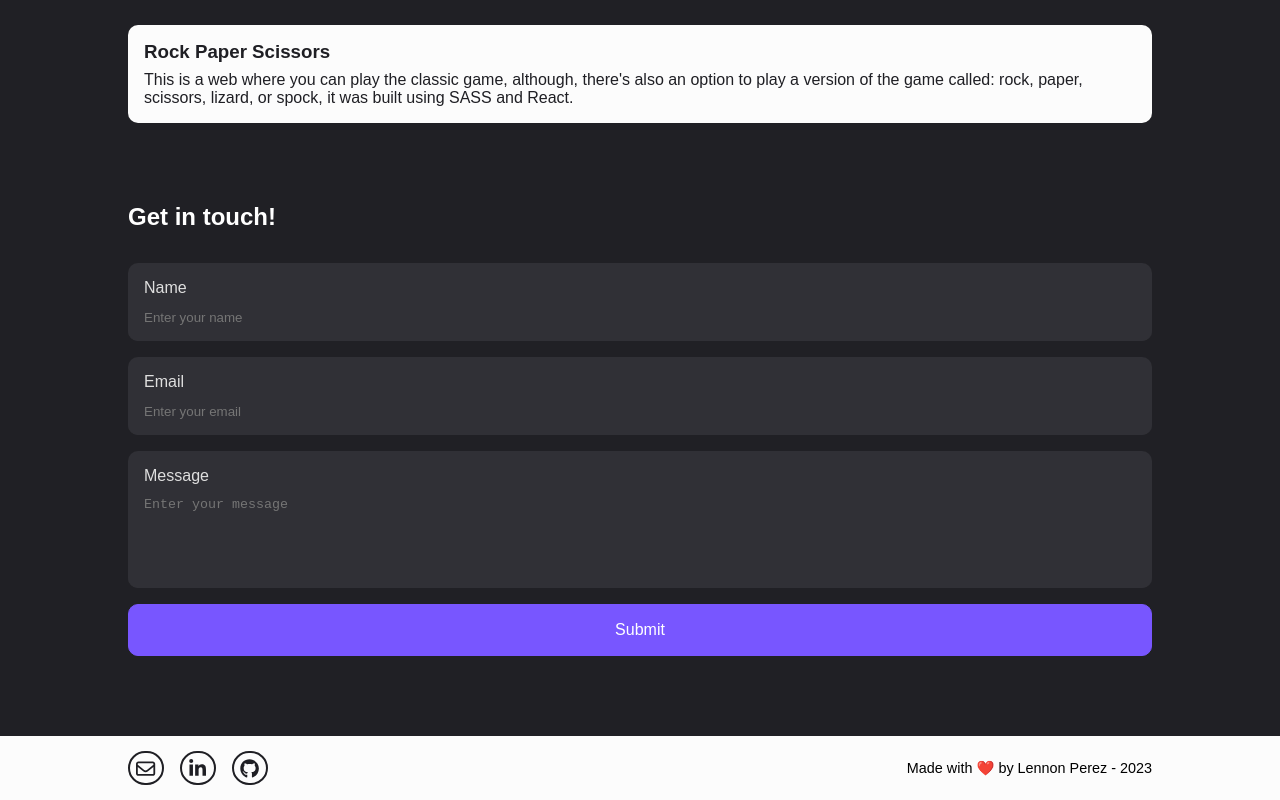
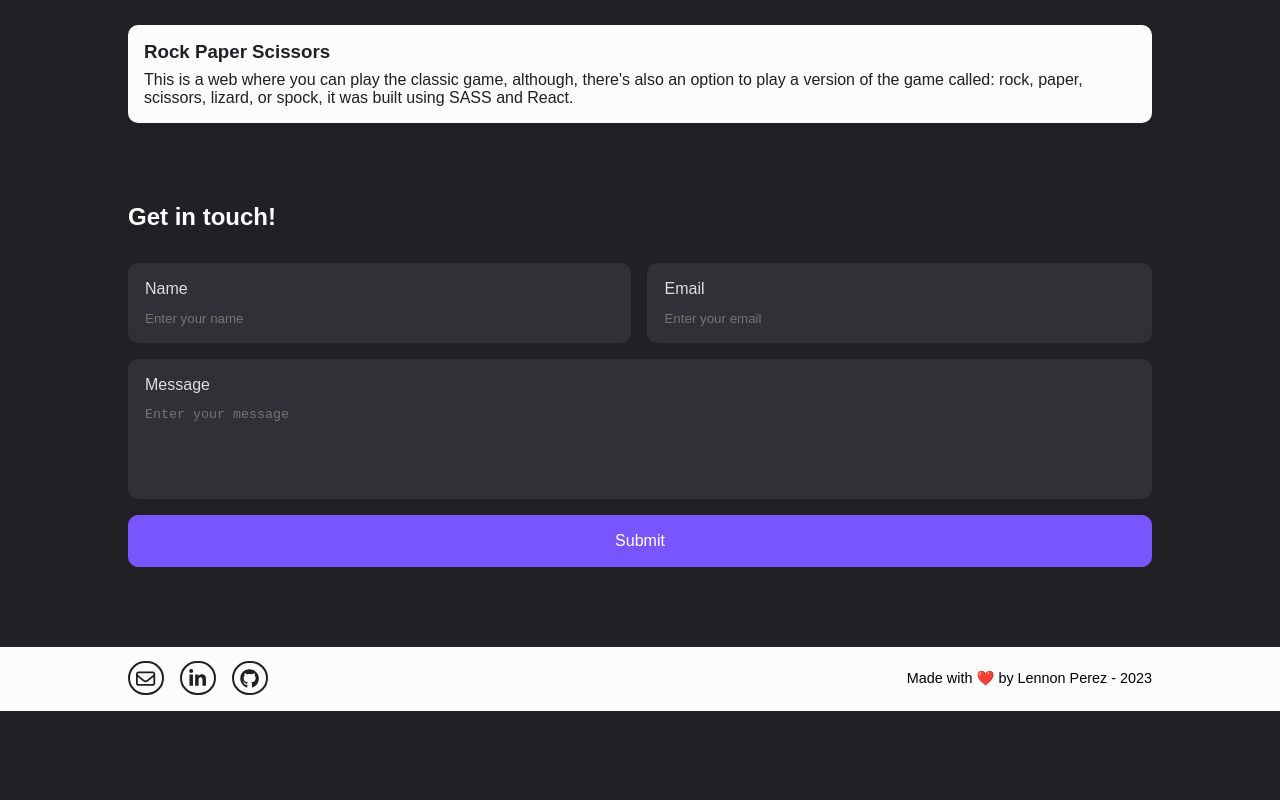
Before and after one commit to LennonPerez/new-portfolio, a Next.js app: page / in a window 1280 px wide. Shown: the part 1639-2439 px from the top of the page. After the commit the page ends 2350 px from the top, so only its background shows below. Built offline with nearby package versions, Linux system fonts and the light colour scheme; a web font is replaced by a local one.

Commit message:
contact form functionality done

```diff
--- a/components/Navbar.tsx
+++ b/components/Navbar.tsx
@@ -6,6 +6,10 @@ import SocialMediaList from "./shared/SocialMediaList";
 
 const Navbar: FunctionComponent<NavbarProps> = (props) => {
   const [showMobileNav, setShowMobileNav] = useState(false);
+
+  if (document) {
+    document.body.style.overflow = showMobileNav ? "hidden" : " auto";
+  }
 
   return (
     <NavbarStyles {...props}>
--- a/components/sections/ContactSection.tsx
+++ b/components/sections/ContactSection.tsx
@@ -1,41 +1,109 @@
-import { FormEvent } from "react";
+import { ChangeEvent, FormEvent, useState } from "react";
+import { EmailToSend, sendContactInfo } from "../../services/contactService";
 import styled from "styled-components";
 import Button from "../shared/Button";
-import Input from "../shared/Input";
+import Input, { InputEvent } from "../shared/Input";
+import Modal from "../shared/Modal";
+import SocialMediaList from "../shared/SocialMediaList";
+
+const baseEmailToSend: EmailToSend = {
+  name: "",
+  email: "",
+  message: "",
+};
 
 export default function ContactSection() {
-  const onSubmitForm = (e: FormEvent<HTMLFormElement>): void => {
+  const [emailToSend, setEmailToSend] = useState<EmailToSend>(baseEmailToSend);
+  const [isSending, setIsLoading] = useState<boolean>(false);
+  const [isModalOpen, setIsModalOpen] = useState<boolean>(false);
+  const [isModalError, setIsModalError] = useState<boolean>(false);
+
+  const onChangeInput = (e: InputEvent) => {
+    setEmailToSend({
+      ...emailToSend,
+      [e.target.name]: e.target.value,
+    });
+  };
+
+  const onSubmitForm = async (e: FormEvent<HTMLFormElement>): Promise<void> => {
     e.preventDefault();
-    console.log("Submit contact form");
+
+    setIsLoading(true);
+    const res: boolean = await sendContactInfo(emailToSend);
+    setIsModalOpen(true);
+    setIsLoading(false);
+
+    if (res) setEmailToSend(baseEmailToSend);
+    setIsModalError(!res);
   };
 
   return (
     <ContactSectionContainer id="contact-section">
       <h2>Get in touch!</h2>
       <form className="form-container" onSubmit={onSubmitForm}>
+        <div className="responsive-inputs">
+          <div className="inputName">
             <Input
               label="Name"
+              name="name"
               placeholder="Enter your name"
-          linesNum={1}
-          textType="text"
+              isDisabled={isSending}
               isRequired
+              onChange={onChangeInput}
             />
+          </div>
           <Input
             label="Email"
+            name="email"
             placeholder="Enter your email"
-          linesNum={1}
             textType="email"
+            isDisabled={isSending}
             isRequired
+            onChange={onChangeInput}
           />
+        </div>
         <Input
           label="Message"
+          name="message"
           placeholder="Enter your message"
           linesNum={5}
-          textType="text"
+          isDisabled={isSending}
           isRequired
+          onChange={onChangeInput}
         />
-        <Button />
+        <Button
+          text="Submit"
+          isLoading={isSending}
+          buttonType="submit"
+          // onClick={() => setIsModalOpen(true)}
+        />
       </form>
+      <Modal
+        isOpen={isModalOpen}
+        isDimisible
+        onClose={() => setIsModalOpen(false)}
+      >
+        <div className="modal">
+          <h3 className="modal-title">
+            {isModalError
+              ? "Oops, an error has ocurred! 🙁"
+              : "Message sent sucessfully! 🥳"}
+          </h3>
+          <p className="modal-description">
+            {isModalError
+              ? "You still can contact me through my social media links down bellow"
+              : "I will contact you as soon as posible, see you soon!"}
+          </p>
+          {isModalError ? (
+            <div className="modal-social-media">
+              <SocialMediaList isLight={false} />
+            </div>
+          ) : null}
+          <div className="modal-btn">
+            <Button text="Got it" onClick={() => setIsModalOpen(false)} />
+          </div>
+        </div>
+      </Modal>
     </ContactSectionContainer>
   );
 }
@@ -65,5 +133,45 @@ const ContactSectionContainer = styled.div`
   .form-container {
     display: flex;
     flex-direction: column;
+
+    .responsive-inputs {
+      display: flex;
+      flex-direction: column;
+
+      @media (min-width: 768px) {
+        width: 100%;
+        flex-direction: row;
+
+        .inputName {
+          width: 100%;
+          margin-right: 1rem;
+        }
+      }
+    }
+  }
+
+  .modal {
+    width: 85vw;
+
+    @media (min-width: 450px) {
+      max-width: 400px;
+    }
+
+    .modal-title {
+      font-size: 1.5rem;
+      margin-bottom: 1rem;
+    }
+    .modal-description {
+      font-size: 1rem;
+      color: #dfdfdf;
+      margin-bottom: 1.5rem;
+    }
+    .modal-social-media {
+      margin-bottom: 2rem;
+    }
+    .modal-btn {
+      display: flex;
+      width: 100%;
+    }
   }
 `;
--- a/components/shared/Button.tsx
+++ b/components/shared/Button.tsx
@@ -2,26 +2,34 @@ import { ButtonHTMLAttributes, FunctionComponent } from "react";
 import styled from "styled-components";
 
 const Button: FunctionComponent<ButtonProps> = (props) => {
-  return <ButtonContainer type="submit">Submit</ButtonContainer>;
+  return (
+    <ButtonContainer {...props} type={props.buttonType} onClick={props.onClick}>
+      {props.text}
+    </ButtonContainer>
+  );
 };
 
 interface ButtonProps {
-  // buttonType: ButtonHTMLAttributes<string>;
-  // text: string;
+  text: string;
+  buttonType?: "submit" | "button" | undefined;
+  isLoading?: boolean;
+  onClick?: () => void;
 }
 
-const ButtonContainer = styled.button`
+const ButtonContainer = styled.button<ButtonProps>`
+  width: 100%;
   border: 1px solid #7856ff;
   background-color: #7856ff;
   color: #fff;
   border-radius: 10px;
   padding: 1rem;
-  cursor: pointer;
   font-size: 1rem;
   transition: all 0.3s ease-in-out;
+  cursor: ${(props) => (props.isLoading ? "not-allowed" : "pointer")};
+  opacity: ${(props) => (props.isLoading ? "0.5" : "1")};
 
   &:hover {
-    background-color: #5931f5;
+    background-color: ${(props) => (props.isLoading ? "#7856ff" : "#8f78ec")};
   }
 `;
 
--- a/components/shared/Input.tsx
+++ b/components/shared/Input.tsx
@@ -1,25 +1,41 @@
-import { FunctionComponent, HTMLInputTypeAttribute } from "react";
+import {
+  ChangeEvent,
+  FunctionComponent,
+  HTMLInputTypeAttribute,
+  useState,
+} from "react";
 import styled from "styled-components";
 
 const Input: FunctionComponent<InputProps> = (props) => {
-  const inputId = (Math.random() * (Math.random() * 1234)).toString();
+  const [isFocused, setFocus] = useState<boolean>(false);
+  const inputId: string = (Math.random() * (Math.random() * 1234)).toString();
 
   return (
-    <InputContainer>
+    <InputContainer isFocused={isFocused} props={props}>
       <label htmlFor={inputId}>{props.label}</label>
-      {props.linesNum > 1 ? (
+      {props.linesNum && props.linesNum > 1 ? (
         <textarea
           id={inputId}
+          name={props.name}
           placeholder={props.placeholder}
           rows={props.linesNum}
           required={props.isRequired}
+          disabled={props.isDisabled}
+          onFocus={() => setFocus(!props.isDisabled)}
+          onBlur={() => setFocus(false)}
+          onChange={(e) => props.onChange(e)}
         />
       ) : (
         <input
           id={inputId}
           type={props.textType}
+          name={props.name}
           placeholder={props.placeholder}
           required={props.isRequired}
+          disabled={props.isDisabled}
+          onFocus={() => setFocus(!props.isDisabled)}
+          onBlur={() => setFocus(false)}
+          onChange={(e) => props.onChange(e)}
         />
       )}
     </InputContainer>
@@ -27,33 +43,56 @@ const Input: FunctionComponent<InputProps> = (props) => {
 };
 
 interface InputProps {
-  textType: HTMLInputTypeAttribute;
-  linesNum: number;
+  textType?: HTMLInputTypeAttribute;
+  name: string;
   label: string;
-  placeholder: string;
-  isRequired: boolean;
+  placeholder?: string;
+  linesNum?: number;
+  isRequired?: boolean;
+  isDisabled?: boolean;
+  isError?: boolean;
+  onChange: (e: InputEvent) => void;
 }
 
-const InputContainer = styled.div`
+export type InputEvent =
+  | ChangeEvent<HTMLInputElement>
+  | ChangeEvent<HTMLTextAreaElement>;
+
+const InputContainer = styled.div<{ isFocused: boolean; props: InputProps }>`
+  width: 100%;
   display: flex;
   flex-direction: column;
   background-color: #303036;
   border-radius: 10px;
   margin-bottom: 1rem;
+  transition: border 0.2s ease-in-out;
+  border: 1px solid
+    ${({ isFocused }) => (isFocused ? "#9e9e9e" : "transparent")};
 
   label {
+    cursor: ${({ props }) => (props.isDisabled ? "not-allowed" : "text")};
     border-radius: 10px 10px 0 0;
     padding: 1rem 1rem 0.4rem 1rem;
     color: #dfdfdf;
   }
   input,
   textarea {
+    cursor: ${({ props }) => (props.isDisabled ? "not-allowed" : "text")};
     padding: 0.4rem 1rem 1rem 1rem;
     border-radius: 0 0 10px 10px;
     background-color: #303036;
     color: #fff;
     border: none;
     outline: none;
+
+    &:-webkit-autofill,
+    &:-webkit-autofill:hover,
+    &:-webkit-autofill:focus,
+    &:-webkit-autofill:active {
+      -webkit-text-fill-color: #fff !important;
+      box-shadow: 0 0 0 30px #303036 inset !important;
+      -webkit-box-shadow: 0 0 0 30px #303036 inset !important;
+    }
   }
 
   textarea {
--- /dev/null
+++ b/components/shared/Modal.tsx
@@ -0,0 +1,68 @@
+import { FunctionComponent } from "react";
+import ReactDOM from "react-dom";
+import styled from "styled-components";
+
+interface ModalProps {
+  isOpen: boolean;
+  isDimisible?: boolean;
+  onClose: () => void;
+  children: any;
+}
+
+const Modal: FunctionComponent<ModalProps> = (props) => {
+  // let container: HTMLDivElement | undefined;
+
+  // if (typeof window !== "undefined") {
+  //   const rootContainer = document.createElement("div");
+  //   const parentElement = document.querySelector("#__next");
+  //   parentElement?.appendChild(rootContainer);
+  //   container = rootContainer;
+  // }
+
+  if (document) {
+    document.body.style.overflow = props.isOpen ? "hidden" : " auto";
+  }
+
+  const element: JSX.Element | null = props.isOpen ? (
+    <ModalContainer {...props}>
+      <div
+        className="overlay"
+        onClick={() => (props.isDimisible ? props.onClose() : null)}
+      />
+      <div className="modal active">{props.children}</div>
+    </ModalContainer>
+  ) : null;
+
+  return element;
+
+  //   return element && container
+  //     ? ReactDOM.createPortal(element, container)
+  //     : null;
+};
+
+const ModalContainer = styled.div<ModalProps>`
+  .overlay {
+    position: fixed;
+    top: 0;
+    bottom: 0;
+    right: 0;
+    left: 0;
+    z-index: 20;
+    background-color: rgba(0, 0, 0, 0.5);
+  }
+  .modal {
+    position: fixed;
+    top: 50%;
+    left: 50%;
+    border-radius: 10px;
+    background-color: #202025;
+    padding: 1.5rem;
+    z-index: 20;
+    opacity: 1;
+    transform: translate(-50%, -50%) scale(1);
+    transition: opacity 0.3s ease-in-out;
+    transition: transform 0.3s ease-in-out;
+  }
+`;
+
+export default Modal;
--- a/hooks/useScrollPosition.tsx
+++ b/hooks/useScrollPosition.tsx
@@ -1,44 +1,50 @@
 /* eslint-disable react-hooks/exhaustive-deps */
-import { useRef, useLayoutEffect, DependencyList } from 'react'
+import { useRef, useLayoutEffect, DependencyList } from "react";
 
-const isBrowser: boolean = typeof window !== `undefined`
+const isBrowser: boolean = typeof window !== `undefined`;
 
 function getScrollPosition(): Position {
-    if (!isBrowser) return { x: 0, y: 0 }
-    return { x: window.scrollX, y: window.scrollY }
+  if (!isBrowser) return { x: 0, y: 0 };
+  return { x: window.scrollX, y: window.scrollY };
 }
 
 export default function useScrollPosition(
-    effect: ({ prevPos, currPos }: { prevPos: Position, currPos: Position }) => void,
+  effect: ({
+    prevPos,
+    currPos,
+  }: {
+    prevPos: Position;
+    currPos: Position;
+  }) => void,
   deps: DependencyList,
   wait: number | undefined
 ) {
-    const position = useRef(getScrollPosition())
+  const position = useRef(getScrollPosition());
 
-    let throttleTimeout: any = null
+  let throttleTimeout: NodeJS.Timeout | null = null;
 
   const callBack = () => {
-        const currPos = getScrollPosition()
-        effect({ prevPos: position.current, currPos })
-        position.current = currPos
-        throttleTimeout = null
-    }
+    const currPos = getScrollPosition();
+    effect({ prevPos: position.current, currPos });
+    position.current = currPos;
+    throttleTimeout = null;
+  };
 
   useLayoutEffect(() => {
     const handleScroll = () => {
       if (wait) {
         if (throttleTimeout === null) {
-                    throttleTimeout = setTimeout(callBack, wait)
+          throttleTimeout = setTimeout(callBack, wait);
         }
       } else {
-                callBack()
+        callBack();
       }
+    };
+
+    window.addEventListener("scroll", handleScroll);
+
+    return () => window.removeEventListener("scroll", handleScroll);
+  }, deps);
 }
 
-        window.addEventListener('scroll', handleScroll)
-
-        return () => window.removeEventListener('scroll', handleScroll)
-    }, deps)
-}
-
-type Position = { x: number, y: number }
+type Position = { x: number; y: number };
--- a/package.json
+++ b/package.json
@@ -9,10 +9,11 @@
     "lint": "next lint"
   },
   "dependencies": {
+    "@emailjs/browser": "^3.10.0",
     "@fortawesome/fontawesome-svg-core": "^6.3.0",
     "@fortawesome/free-brands-svg-icons": "^6.3.0",
+    "@fortawesome/free-regular-svg-icons": "^6.3.0",
     "@fortawesome/free-solid-svg-icons": "^6.3.0",
-    "@fortawesome/free-regular-svg-icons": "^6.3.0",
     "@fortawesome/react-fontawesome": "^0.2.0",
     "@types/node": "18.11.13",
     "@types/react": "18.0.26",
--- /dev/null
+++ b/services/contactService.ts
@@ -0,0 +1,21 @@
+import * as emailjs from '@emailjs/browser';
+
+export const sendContactInfo = async (e: EmailToSend): Promise<boolean> => {
+    try {
+        const payload = {
+            name: e.name,
+            email: e.email,
+            message: e.message,
+        }
+       const res = await emailjs.send('service_15vecpd', 'template_zly3s62', payload, 'user_VOT8V9hDdOcctPxQMy0pJ');
+       return res.status === 200
+    } catch (error) {
+        return false;
+    }
+}
+
+export interface EmailToSend {
+    name: string,
+    email: string,
+    message: string,
+}
```
Also changed, not shown: 1 other file (tests, documents, lock files or other folders). Lines whose indentation alone changed are shown as unchanged.
